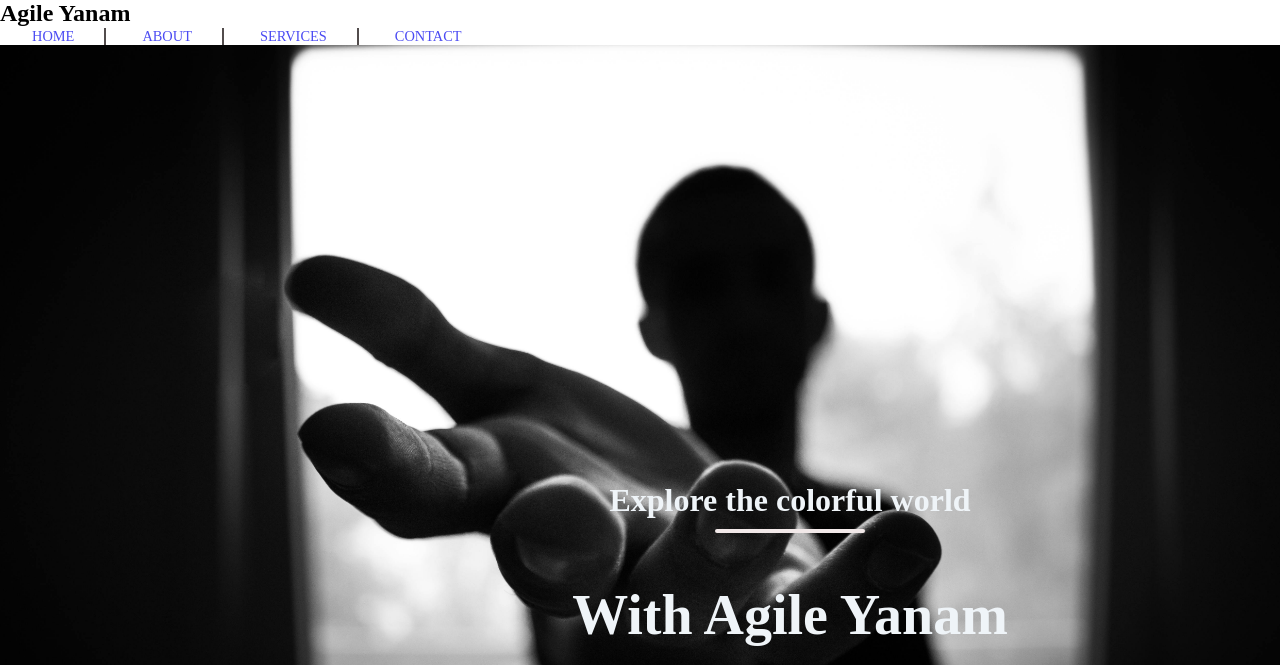
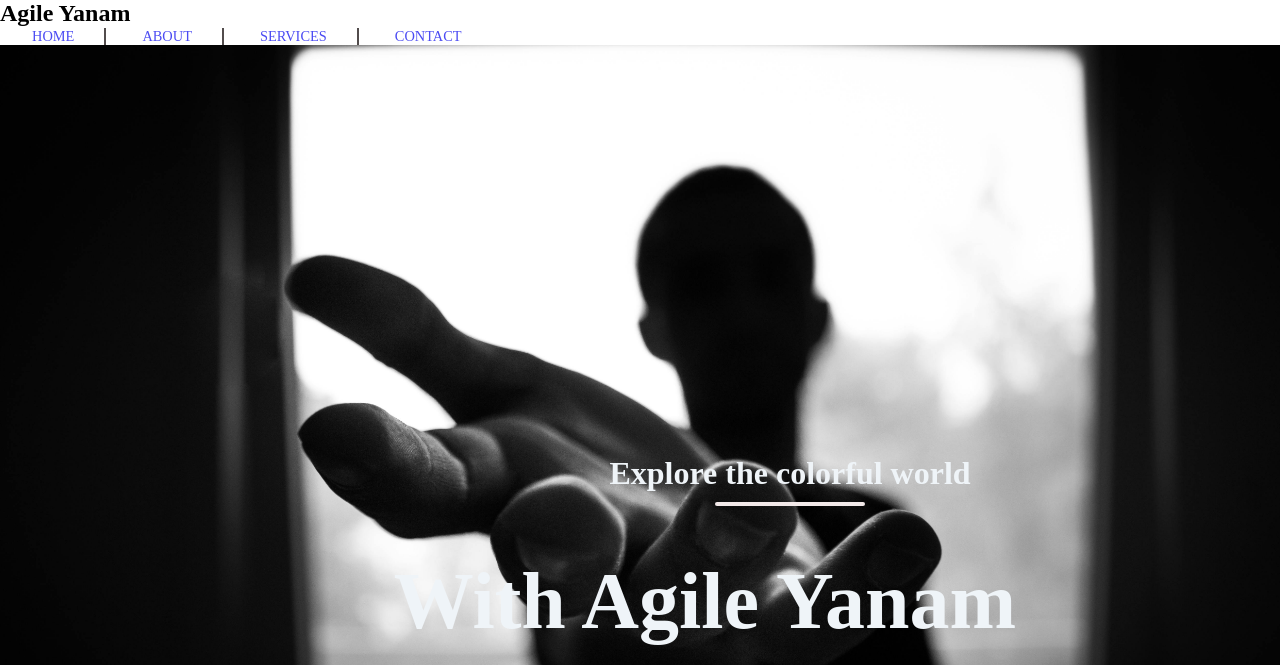
Before and after one commit to utkarshcse2026/AGILEYANAM, a plain HTML site: page img/web.html in a window 1280 px wide. Shown: the top 665 px of the page. Drawn offline with nearby package versions, Linux system fonts and the light colour scheme.

Commit message:
text centre

```diff
--- a/img/css.css
+++ b/img/css.css
@@ -46,9 +46,11 @@ header {
     border-radius: 5px;
 }
 .header-content h1{
-    font-size: 7vmin;
+    font-size: 10vmin;
     margin-top: 50px;
     margin-bottom: 30px;
+    margin-left: 10px;
+    margin-right: 180px;
 }
 .ctn {
     padding: 8px 15px;
```
